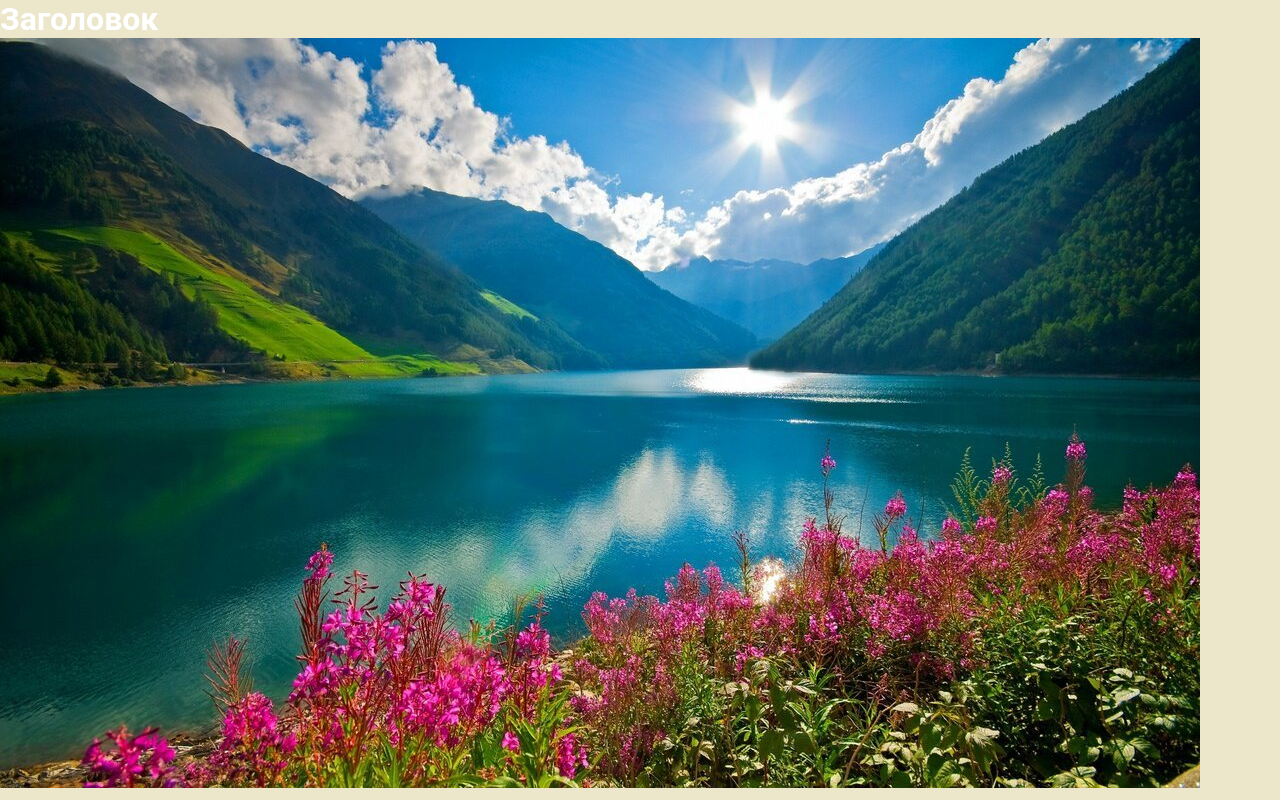
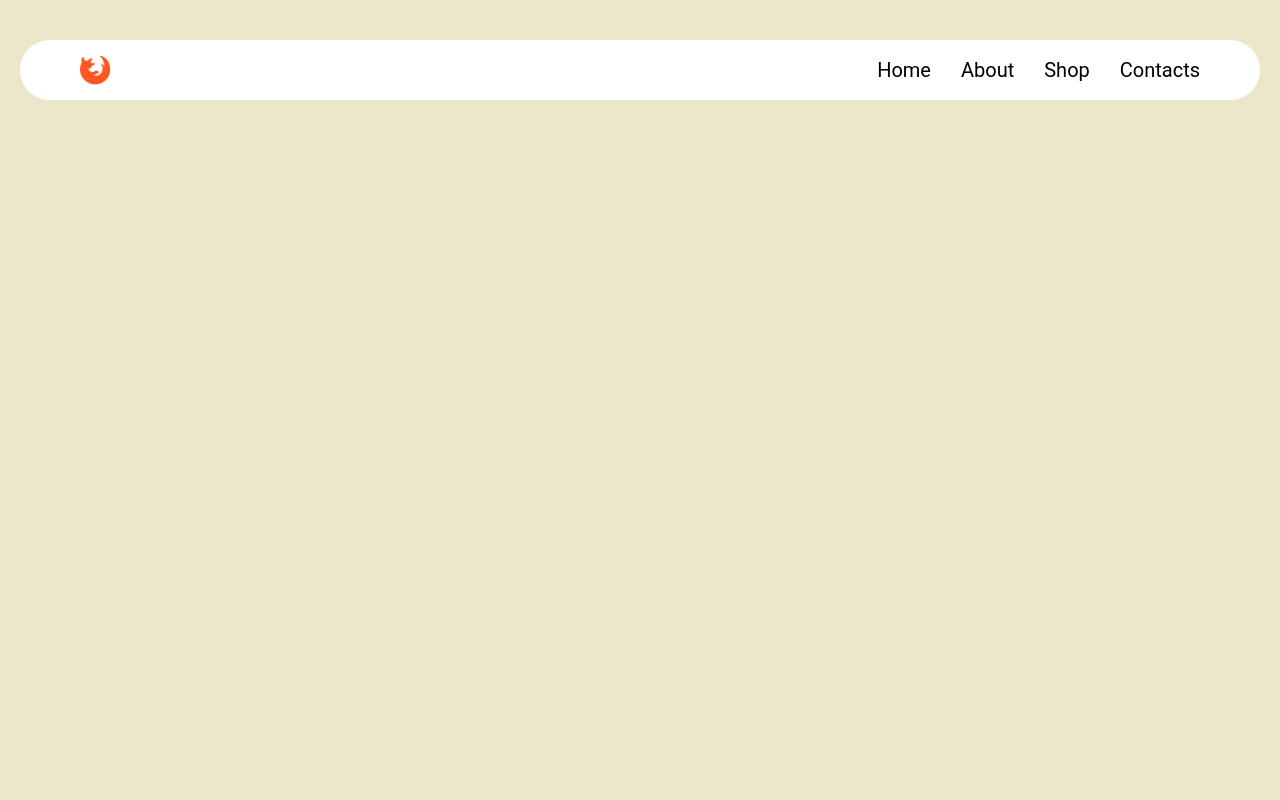
Before and after one commit to dmitriy-lopatuk/My-Test-Project, a website: page index.html in a window 1280 px wide. Drawn offline with Linux system fonts and the light colour scheme.

Commit message:
feat: add header with logo and navbar

```diff
--- a/css/style.css
+++ b/css/style.css
@@ -1,3 +1,5 @@
+/* Настройки проекта */
+
 :root {
   --white: #fff;
   --black: #000;
@@ -39,10 +41,14 @@ p {
     border-color: var(--accent);
     color: var(--accent);
   }
+
+  .header-logo:hover {
+    transform: rotate(360deg);
+  }
 }
 
 a {
-  color: var(--white);
+  color: var(--black);
   text-decoration: none;
   transition: var(--base-tr);
 }
@@ -66,3 +72,45 @@ ol {
   margin: 0;
   padding: 0;
 }
+
+.container {
+  width: min(1240px, 100% - 30px);
+  margin-inline: auto;
+}
+
+/* Шапка */
+
+.header {
+  margin-top: 40px;
+}
+
+.header-content {
+  display: flex;
+  justify-content: space-between;
+  align-items: center;
+  background-color: var(--white);
+  border-radius: 60px;
+  padding: 15px 60px;
+}
+
+.header-logo {
+  height: 30px;
+  transform: rotate(0deg);
+  transition: 0.5s;
+}
+
+.header-icon-logo {
+  width: 30px;
+}
+
+.header-list {
+  display: flex;
+}
+
+.header-list-item {
+  font-size: 20px;
+}
+
+.header-list-item:not(:last-child) {
+  margin-right: 30px;
+}
--- a/index.html
+++ b/index.html
@@ -7,7 +7,33 @@
     <link rel="stylesheet" href="css/style.css" />
   </head>
   <body>
-    <h1>Заголовок</h1>
-    <img src="img/1675172334_3-72.jpg" alt="image" />
+    <!-- HEADER -->
+    <header class="header">
+      <!-- CONTAINER -->
+      <div class="container">
+        <!-- HEADER__CONTENT -->
+        <div class="header-content">
+          <a href="#" class="header-logo">
+            <img src="img/logo.png" alt="logo" class="header-icon-logo" />
+          </a>
+          <nav class="header-navbar">
+            <ul class="header-list">
+              <li class="header-list-item">
+                <a href="#">Home</a>
+              </li>
+              <li class="header-list-item">
+                <a href="#">About</a>
+              </li>
+              <li class="header-list-item">
+                <a href="#">Shop</a>
+              </li>
+              <li class="header-list-item">
+                <a href="#">Contacts</a>
+              </li>
+            </ul>
+          </nav>
+        </div>
+      </div>
+    </header>
   </body>
 </html>
```
Also changed, not shown: img/logo.png (added).
